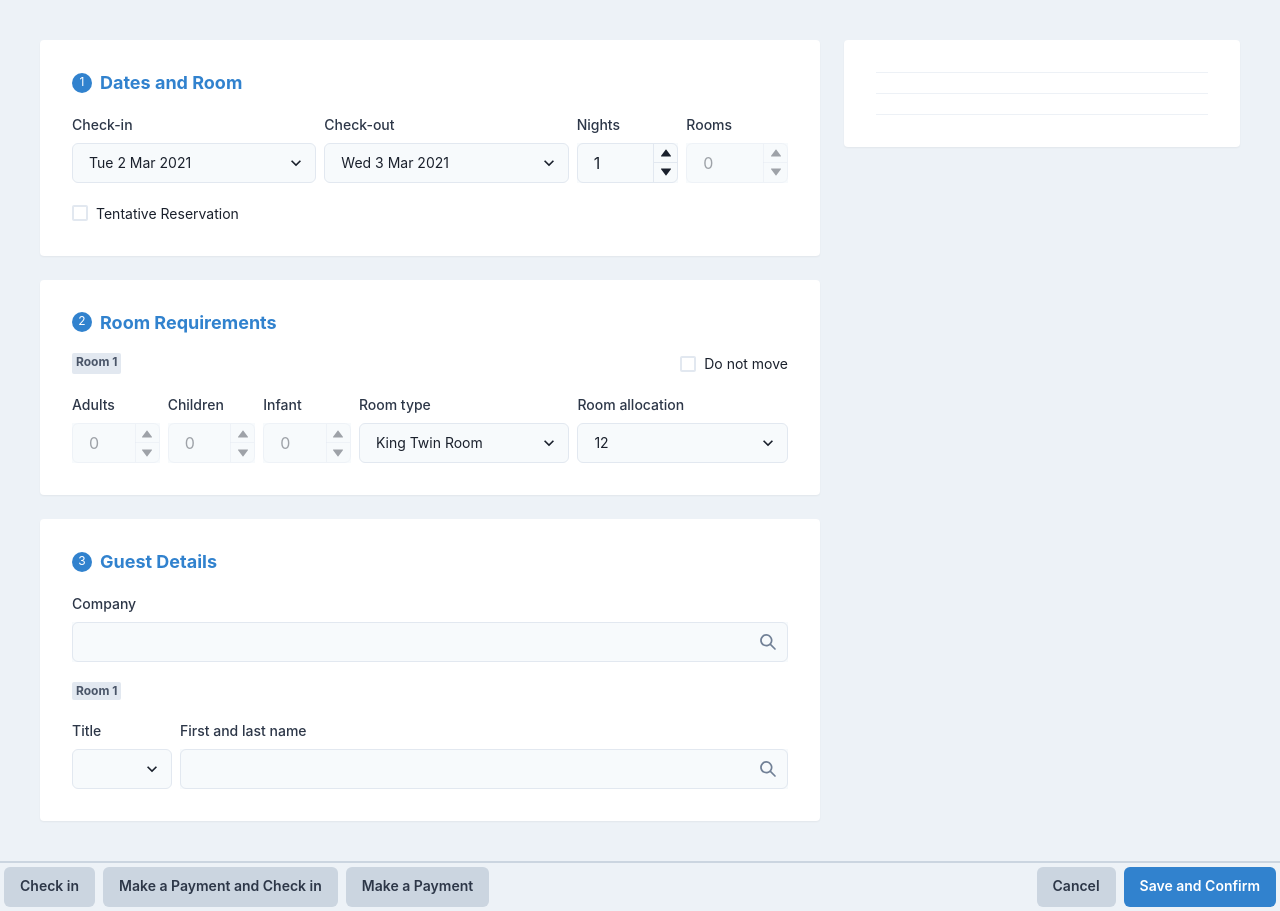
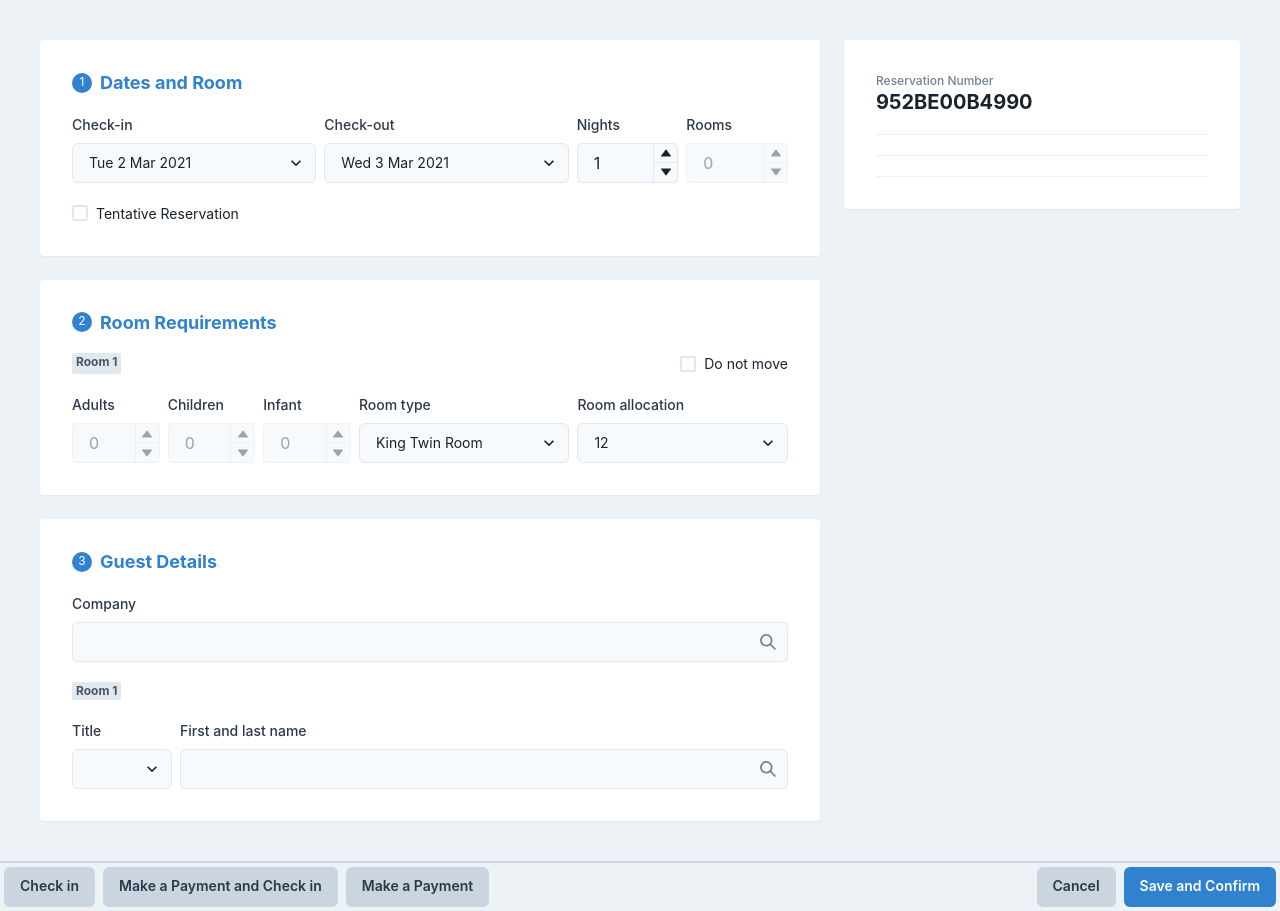
Before and after one commit to N-Nikolaev/socialpinpoint-tech-test, a React (Vite) app: page / in a window 1280 px wide. Built offline with nearby package versions, Linux system fonts and the light colour scheme.

Commit message:
Add 'Reservation Number' section

```diff
--- a/src/components/OutputCard/OutputCard.tsx
+++ b/src/components/OutputCard/OutputCard.tsx
@@ -1,4 +1,9 @@
-import { Divider, Stack } from '@chakra-ui/react'
+import {
+    Box,
+    Divider,
+    Heading,
+    Stack,
+    Text } from '@chakra-ui/react'
 import React from 'react'
 
 const OutputCard: React.FC = () => {
@@ -19,7 +24,15 @@ const OutputCard: React.FC = () => {
             rounded={4}
             shadow='sm'>
 
-{/* //TODO Reservation Number */}
+        <Box>
+            <Text fontSize='xs' fontWeight='medium' color='gray.500'>
+                Reservation Number
+            </Text>
+{/* //? Props: Reservation ID */}
+            <Heading fontSize='xl'>
+                952BE00B4990
+            </Heading>
+        </Box>
 
 {/* //TODO Check in breadcrumb */}
 
```
